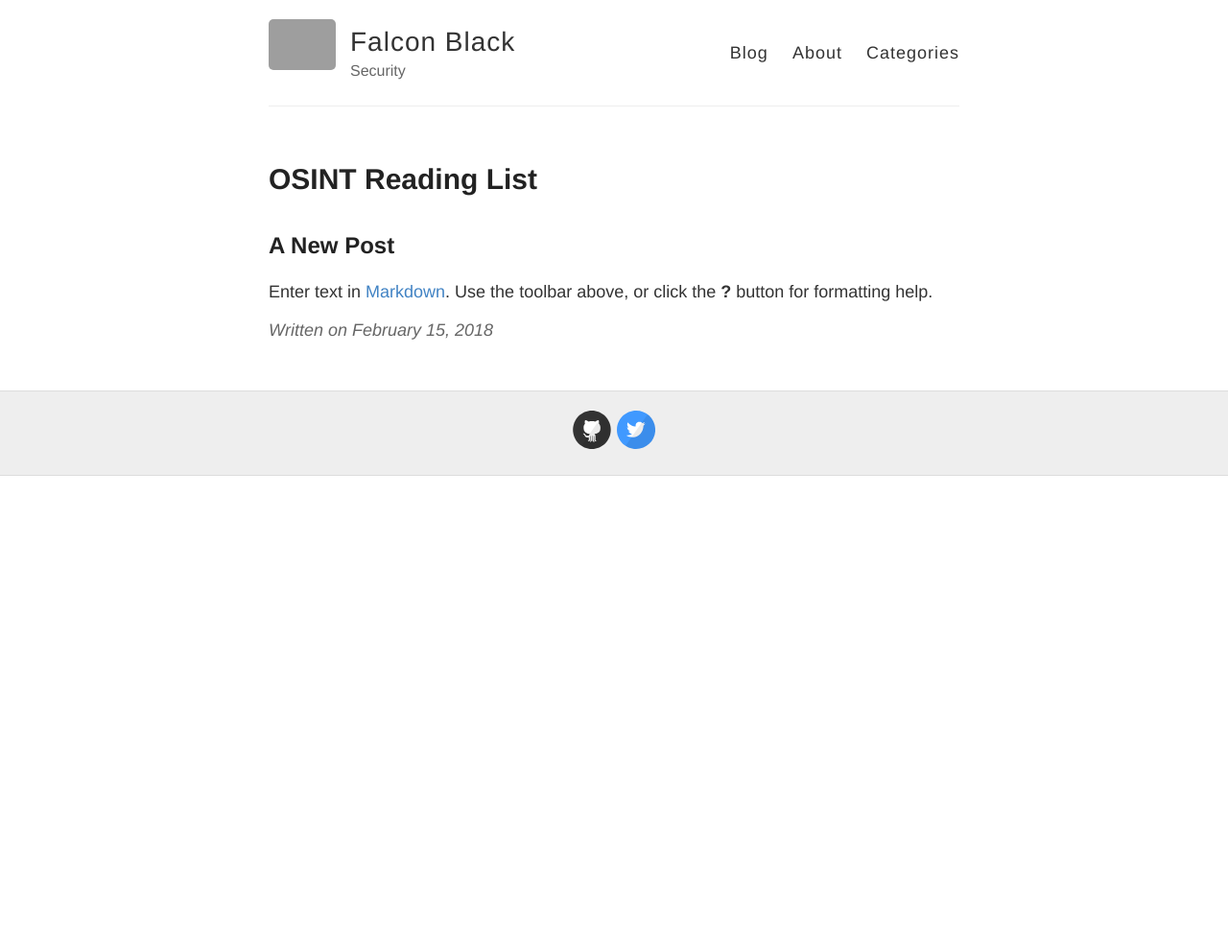
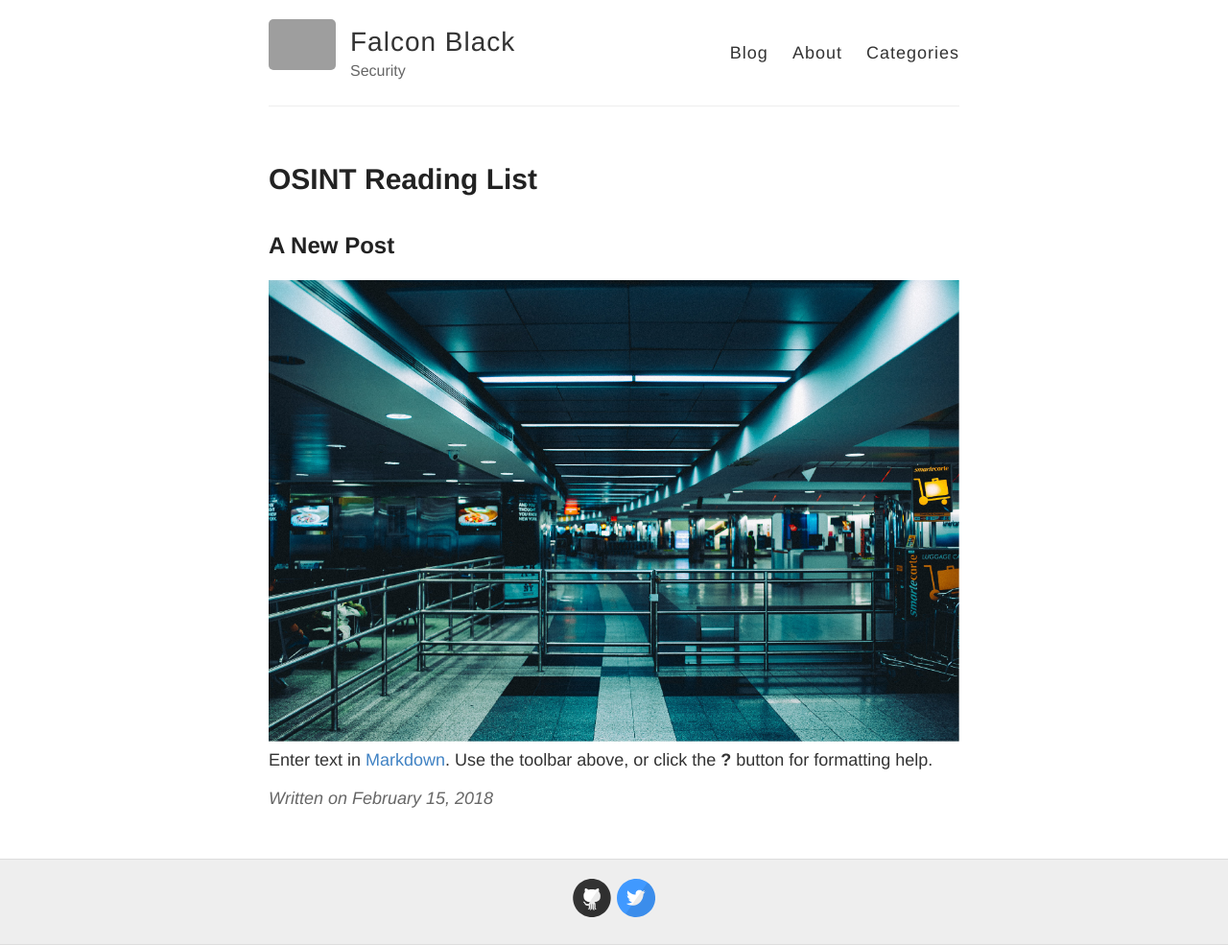
Before and after one commit to FalconBlack/FalconBlack.github.io, a Jekyll site: the page built from _posts/2018-02-15-OSINT-Reading-List.md, in a window 1280 px wide. Shown: the whole page at 96% size. Built offline with Jekyll 4.4.1, drawn with Linux system fonts in a browser that asks for light colours; before the commit the page ends 900 px from its top, so only the background shows below that; grey boxes are pictures that could not be loaded.

Commit message:
Update 2018-02-15-OSINT-Reading-List.md

```diff
--- a/_posts/2018-02-15-OSINT-Reading-List.md
+++ b/_posts/2018-02-15-OSINT-Reading-List.md
@@ -12,5 +12,5 @@ twitter_text: How Does Blockchain Work?
 introduction: Blockchain has become quite the buzz word lately.
 ---
 ## A New Post
-
+![image]({{ site.baseurl }}/images/brandon-holmes-199529j.jpg)
 Enter text in [Markdown](http://daringfireball.net/projects/markdown/). Use the toolbar above, or click the **?** button for formatting help.
```
